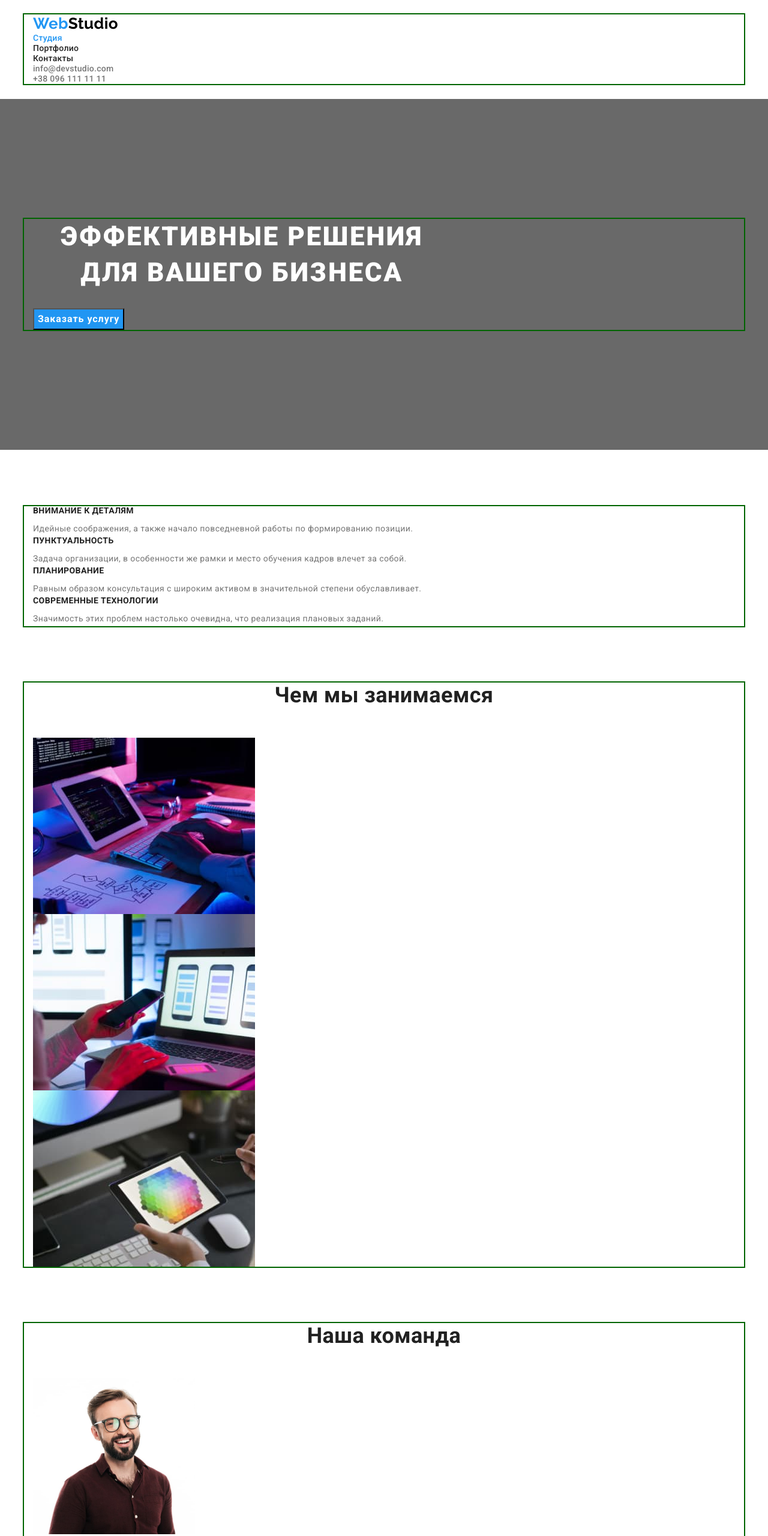
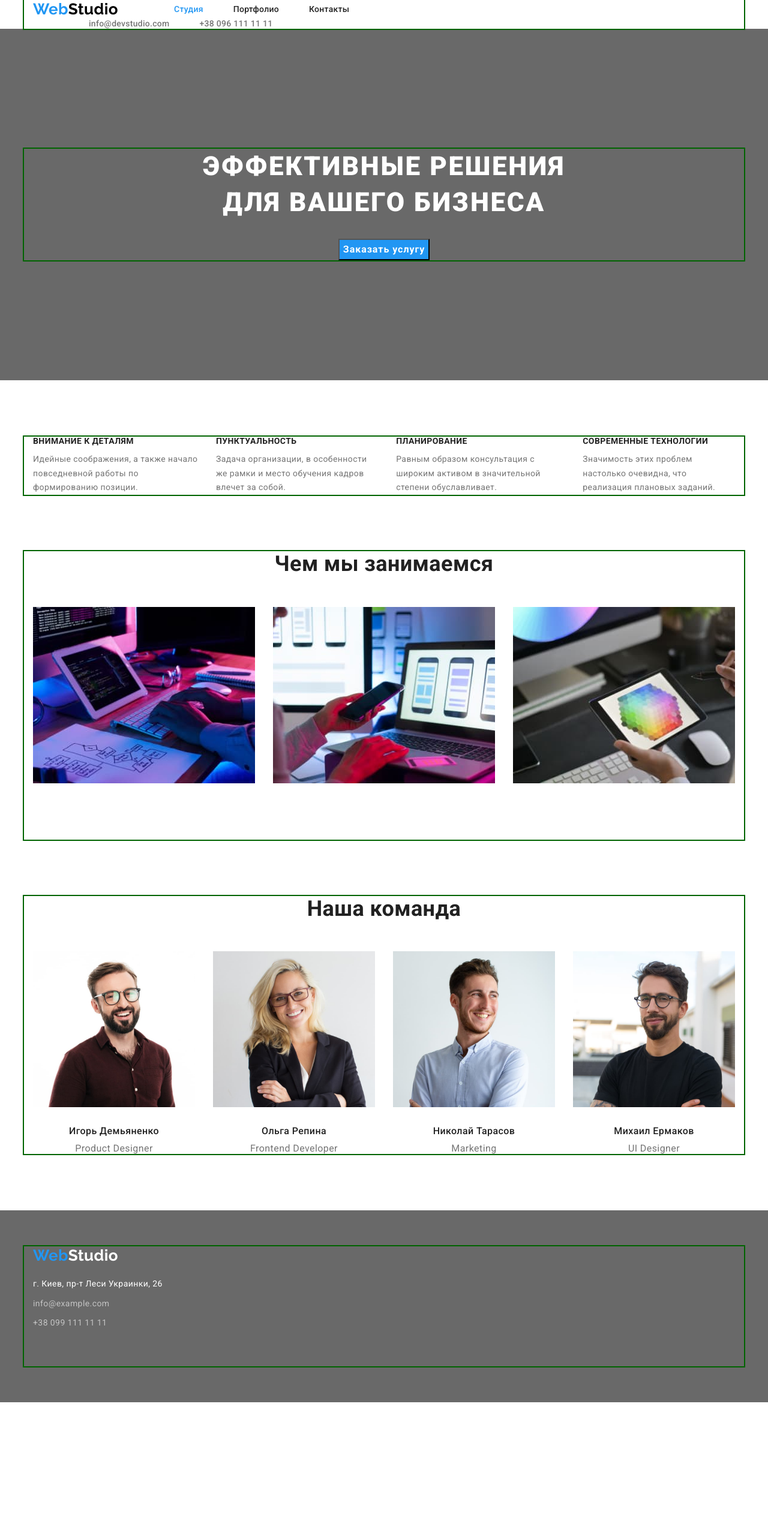
Before and after one commit to Surovui-Yulcnik/goit-markup-hw-03, a plain HTML site: page index.html in a window 1280 px wide. Shown: the top 2561 px of the page at 60% size. After the commit the page ends 2338 px from the top, so only its background shows below. Drawn offline with nearby package versions, Linux system fonts and the light colour scheme.

Commit message:
added css

```diff
--- a/css/styles.css
+++ b/css/styles.css
@@ -72,7 +72,10 @@ button {
   padding-right: 15px;
   padding-left: 15px;
   outline: 2px solid darkgreen;
-  margin: 0 auto;
+  margin-left: auto;
+  margin-right: auto;
+  margin-top: 0;
+  margin-bottom: 0;
 }
 
 .logo {
@@ -97,8 +100,37 @@ button {
 
 /*--------------------------- Header---------------------------- */
 .header {
+}
+
+.header-flex {
   padding-top: 24px;
   padding-bottom: 25px;
+  display: flex;
+  align-items: center;
+}
+
+.header-flex:not(:last-child) {
+  margin-right: 50px;
+}
+
+.header-nav {
+  display: flex;
+}
+
+.header-list {
+  display: flex;
+  flex-wrap: wrap;
+  align-content: center;
+  margin-left: 93px;
+}
+
+.header-contact-list {
+  display: flex;
+  margin-left: auto;
+}
+
+.header-item {
+  margin-right: 50px;
 }
 
 .header-item-link {
@@ -158,6 +190,8 @@ button {
   text-transform: uppercase;
   color: var(--title-text-color);
   margin-bottom: 30px;
+  margin-right: auto;
+  margin-left: auto;
 }
 
 .hero-btn {
@@ -171,11 +205,28 @@ button {
   background-color: var(--accent-color);
   cursor: pointer;
   display: block;
+  margin-right: auto;
+  margin-left: auto;
 }
 
 /* <!-------------------------Benefits------------------------> */
 .benefits {
   margin-bottom: 94px;
+}
+
+.benefits-list {
+  display: flex;
+  margin-top: 94px;
+}
+
+.benefits-item {
+  margin-left: auto;
+  width: calc((100%-90px) / 4);
+  margin-left: 30px;
+}
+
+.benefits-item:nth-child(1) {
+  margin-left: 0;
 }
 
 .benefits-item-title {
@@ -184,6 +235,7 @@ button {
   text-transform: uppercase;
   margin-bottom: 10px;
 }
+
 .benefits-item-text {
   line-height: 1.71;
   color: var(--primary-text-color);
@@ -197,11 +249,43 @@ button {
   margin-bottom: 50px;
 }
 
+.about-list {
+  display: flex;
+  flex-wrap: wrap;
+}
+
+.about-item {
+  width: calc((100%-60px) / 3);
+  margin-left: 30px;
+  width: 370px;
+  padding-bottom: 94px;
+}
+
+.about-item:first-child {
+  margin-left: 0;
+}
+
 /* <!---------------------------- Team-----------------------> */
 .team {
   padding-top: 94px;
   padding-bottom: 94px;
 }
+
+.team-list {
+  display: flex;
+  flex-wrap: wrap;
+}
+
+.team-item {
+  width: calc((100%-90px) / 4);
+  margin-left: 30px;
+  width: 270px;
+}
+
+.team-item:first-child {
+  margin-left: 0;
+}
+
 .team-title {
   font-size: 36px;
   line-height: 1.17;
@@ -259,13 +343,56 @@ button {
   color: var(--accent-color);
 }
 
+.footer-item {
+  margin-bottom: 9px;
+}
+
+.footer-item:nth-child(3) {
+  margin-bottom: 0px;
+  padding-bottom: 60px;
+}
+
+.footer-item:nth-child(1) {
+  margin-top: 20px;
+}
+
 /*-------------------------------------------------- PORTFOLIO */
+.portfolio-top-list {
+  display: flex;
+  justify-content: center;
+  margin-top: 94px;
+  margin-bottom: 34px;
+}
+
+.portfolio-list {
+  display: flex;
+  flex-wrap: wrap;
+  margin-bottom: 94px;
+}
+
+.portfolio-item {
+  margin-right: 30px;
+  margin-bottom: 30px;
+  width: 370px;
+
+  padding-bottom: 20px;
+}
+
+.portfolio-item:nth-child(3) {
+  margin-right: 0;
+}
+
+.portfolio-item:nth-last-child(-n + 3) {
+  margin-bottom: 0;
+}
+
 .btn {
   font-family: 'Roboto', sans-serif;
   font-weight: 500;
   font-size: 16px;
   line-height: 1.62;
   text-align: center;
+  margin-right: 8px;
 }
 
 .btn:hover {
@@ -283,10 +410,12 @@ button {
   line-height: 2;
   letter-spacing: 0.06em;
   color: var(--secondary-title-text-color);
+  margin-top: 20px;
 }
 
 .portfolio-text {
   font-size: 16px;
   line-height: 1.88;
   color: var(--primary-text-color);
+  margin-top: 4px;
 }
```
